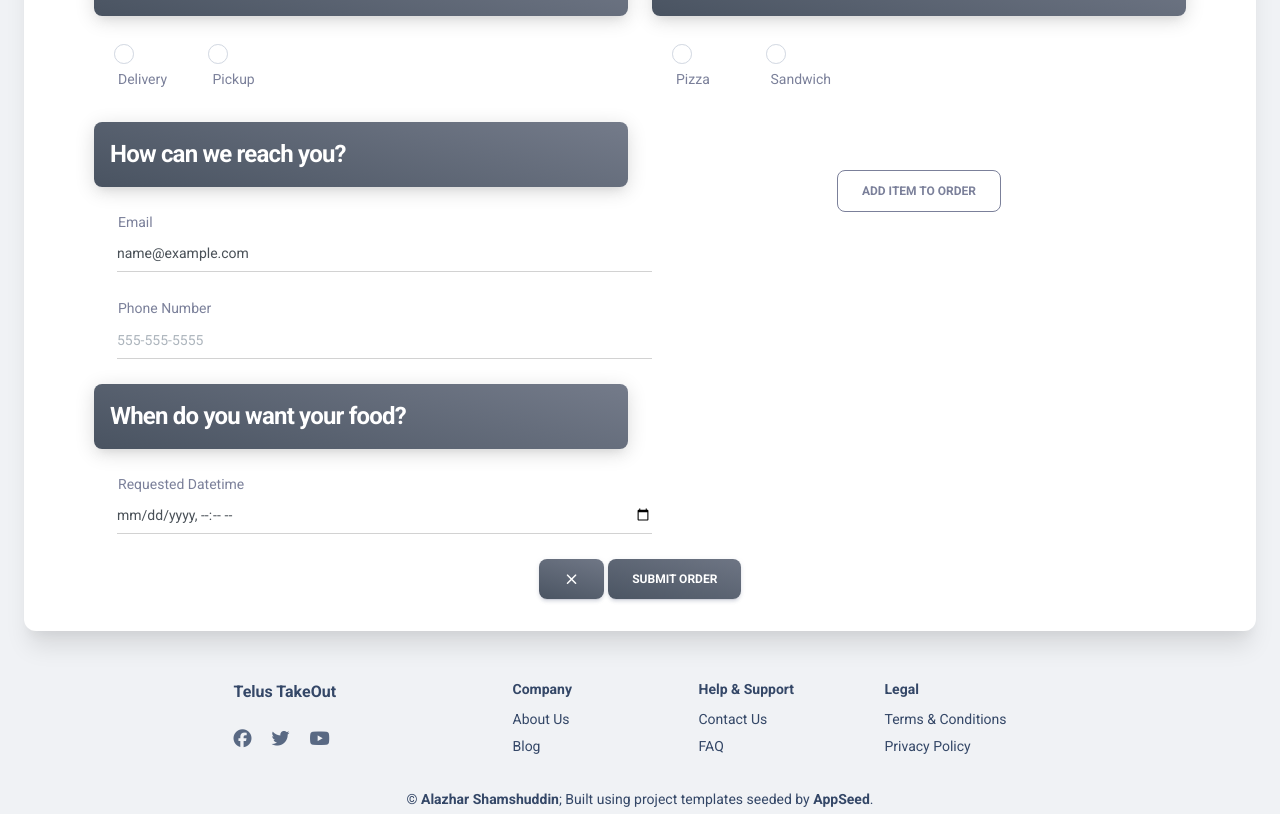
After one commit to alazhar-shamshuddin/telustakeout, a Flask app: page /order in a window 1280 px wide. The commit adds this page. Shown: the part 601-1415 px from the top of the page. Run offline with Flask 2, Linux system fonts and the light colour scheme; the visitor is signed in with stand-in values (Sample User, id 1); data comes from the database, SQL or seed files in the repository; some libraries are stand-ins or nearby versions.

Commit message:
Add user interface for ordering food

```diff
--- a/apps/__init__.py
+++ b/apps/__init__.py
@@ -1,4 +1,3 @@
-# -*- encoding: utf-8 -*-
 """
 Copyright (c) 2019 - present AppSeed.us
 """
--- a/apps/authentication/forms.py
+++ b/apps/authentication/forms.py
@@ -2,9 +2,24 @@
 Copyright (c) 2019 - present AppSeed.us
 """
 
+from urllib import request
+from xmlrpc.client import Boolean
 from flask_wtf import FlaskForm
-from wtforms import StringField, PasswordField
-from wtforms.validators import DataRequired, Email, EqualTo, Length
+from wtforms import (
+    BooleanField,
+    DateTimeField,
+    HiddenField,
+    PasswordField,
+    SelectMultipleField,
+    StringField
+)
+from wtforms.validators import (
+    AnyOf,
+    DataRequired,
+    Email,
+    EqualTo,
+    Length
+)
 
 
 # login and registration
@@ -46,6 +61,24 @@ class UpdateAccountForm(FlaskForm):
 
     phone = StringField('Phone Number',
                         id='phone_update',
-                        validators=[Length(min=10, max=10)])
+                        validators=[Length(min=10, max=12)])
 
     address = StringField('Address', id='address_update')
+
+
+class CreateOrderForm(FlaskForm):
+    username = HiddenField('Username', validators=[DataRequired()])
+
+    email = StringField('Email', validators=[DataRequired(), Email()])
+
+    is_delivery = BooleanField('IsDelivery', validators=[DataRequired()])
+
+    address = StringField('Address')
+
+    phone = StringField('Phone Number', validators=[Length(min=10, max=12)])
+
+    ordered_at = DateTimeField('Ordered At')
+
+    requested_at = DateTimeField('Requested At')
+
+    status = HiddenField('Status', validators=[AnyOf('Ordered')])
--- a/apps/home/routes.py
+++ b/apps/home/routes.py
@@ -1,7 +1,3 @@
-"""
-Copyright (c) 2019 - present AppSeed.us
-"""
-
 from apps.home import blueprint
 from flask import render_template, request
 from flask_login import login_required, current_user
@@ -9,8 +5,8 @@ from jinja2 import TemplateNotFound
 
 from apps import db
 from apps.authentication.util import hash_pass
-from apps.authentication.forms import UpdateAccountForm
-from apps.authentication.models import Users
+from apps.authentication.forms import UpdateAccountForm, CreateOrderForm
+from apps.authentication.models import Users, Orders, OrderDetails
 from pprint import pprint
 
 
@@ -24,8 +20,6 @@ def index():
 @login_required
 def profile():
     update_account_form = UpdateAccountForm(request.form)
-
-    pprint(request.form)
 
     if 'profile' in request.form:
         username = current_user.username
@@ -55,10 +49,42 @@ def profile():
                                 form=update_account_form)
 
     else:
-        print('in else')
         return render_template('home/profile.html',
                                user=current_user,
                                form=update_account_form)
+
+
+@blueprint.route('/order', methods=['GET', 'POST'])
+@login_required
+def order():
+    create_order_form = CreateOrderForm(request.form)
+
+    foods = {
+        'Pizza': {
+            'toppings': ['Black Olives', 'Mushrooms', 'Pepperoni', 'Pineapples'],
+        },
+        'Sandwich': {
+            'toppings': ['Black Olives', 'Lettuce', 'Pineapples', 'Tomatoes'],
+        },
+    }
+
+    if 'order' in request.form:
+        order = Orders(**request.form)
+        db.session.add(order)
+        #db.session.commit()
+
+        return render_template('accounts/order.html',
+                            msg='Order submitted successfully',
+                            success=True,
+                            user=current_user,
+                            foods=foods,
+                            form=create_order_form)
+
+    else:
+        return render_template('home/order.html',
+                                user=current_user,
+                                foods=foods,
+                                form=create_order_form)
 
 
 @blueprint.route('/<template>')
--- a/apps/templates/accounts/signup.html
+++ b/apps/templates/accounts/signup.html
@@ -108,8 +108,8 @@
 
   <script type="text/javascript">
     $(document).ready(function(){
-      $("#flexCheckDefault").click(function(){
-        if ($("#flexCheckDefault").is(':checked')) {
+      $('#flexCheckDefault').click(function(){
+        if ($('#flexCheckDefault').is(':checked')) {
           $('#signup-button').prop('disabled', false);
         }
         else {
--- a/apps/templates/home/index.html
+++ b/apps/templates/home/index.html
@@ -75,7 +75,7 @@
                 <h4 class="text-white mb-1">Pizzas</h4>
                 <img src=".\static\assets\img\pizza-01.jpg" alt="pizza" class="img-fluid shadow border-radius-lg">
                 <p class="text-white opacity-8">Amazing pizza's curated by your favorite telecom experts.</p>
-                <a href="#" class="btn btn-white btn-sm" role="button" aria-pressed="true">Order Now</a>
+                <a href="/order?pizza" class="btn btn-white btn-sm" role="button" aria-pressed="true">Order Now</a>
               </div>
               <span class="mask bg-gradient-primary border-radius-xl z-index-2 opacity-7"></span>
             </div>
@@ -87,7 +87,7 @@
                 <h4 class="text-white mb-1">Sandwiches</h4>
                 <img src=".\static\assets\img\sandwich-01.jpg" alt="sandwich" class="img-fluid shadow border-radius-lg">
                 <p class="text-white opacity-8">Amazing pizza's curated by your favorite telecom experts.</p>
-                <a href="/order?pizza" class="btn btn-white btn-sm" role="button" aria-pressed="true">Order Now</a>
+                <a href="/order?sandwich" class="btn btn-white btn-sm" role="button" aria-pressed="true">Order Now</a>
               </div>
               <span class="mask bg-gradient-primary border-radius-xl z-index-2 opacity-7"></span>
             </div>
--- /dev/null
+++ b/apps/templates/home/order.html
@@ -0,0 +1,236 @@
+{% extends "layouts/base.html" %}
+
+{% block title %} Order Food! {% endblock %}
+
+{% block body_class %} index-page {% endblock %}
+
+<!-- Specific Page CSS goes HERE  -->
+{% block stylesheets %}{% endblock stylesheets %}
+
+{% block content %}
+
+  {% include 'includes/navigation.html' %}
+
+  <div class="page-header min-vh-75" style="background-image: url('https://images.unsplash.com/photo-1630752708689-02c8636b9141?ixlib=rb-1.2.1&ixid=MnwxMjA3fDB8MHxwaG90by1wYWdlfHx8fGVufDB8fHx8&auto=format&fit=crop&w=2490&q=80')">
+    <span class="mask bg-gradient-dark opacity-6"></span>
+    <div class="container">
+      <div class="row">
+        <div class="col-md-8 mx-auto">
+          <div class="text-center">
+            <h1 class="text-white">Let's get you fed!</h1>
+            <h3 class="text-white"><em>Telus</em> what you want... </h3>
+          </div>
+        </div>
+      </div>
+    </div>
+  </div>
+  <div class="card card-body shadow-xl mx-3 mx-md-4 mt-n6">
+    <div class="container">
+      <form>
+        <div class="row">
+          <div class="col">
+            {{ form.username(class="form-control", type="hidden", value=user.username) }}
+            {{ form.status(class="form-control", type="hidden", value="Ordered") }}
+
+            <div id="step01">
+              <div class="bg-gradient-secondary shadow-secondary border-radius-lg p-3">
+                <h4 class="text-white text-primary mb-0">
+                  Delivery or Pickup?
+                </h4>
+              </div>
+              <div class="row">
+                <div class="form-check col-md-1 ps-md-2 my-4 mx-4">
+                  <input class="form-check-input" type="radio" name="deliveryOptionsRadio" id="deliveryRadio">
+                  <label class="custom-control-label" for="deliveryRadio">Delivery</label>
+                </div>
+                <div class="form-check col-md-1 ps-md-2 my-4 mx-4">
+                  <input class="form-check-input" type="radio" name="deliveryOptionsRadio" id="pickupRadio">
+                  <label class="custom-control-label" for="pickupRadio">Pickup</label>
+                </div>
+              </div>
+            </div>
+
+            <div id="step02">
+              <div class="bg-gradient-secondary shadow-secondary border-radius-lg p-3">
+                <h4 class="text-white text-primary mb-0">
+                  How can we reach you?
+                </h4>
+              </div>
+              <div class="row">
+                <div class="input-group input-group-static my-4 mx-4">
+                  <label>Email</label>
+                  {{ form.email(class="form-control", type="email", placeholder="Email", value=user.email, required="true") }}
+                </div>
+                <div class="input-group input-group-static mb-4 mx-4">
+                  <label>Phone Number</label>
+                  {% if user.phone %}
+                    {{ form.phone(class="form-control", type="tel", placeholder="555-555-5555", pattern="[0-9]{3}-[0-9]{3}-[0-9]{4}", value=user.phone) }}
+                  {% else %}
+                    {{ form.phone(class="form-control", type="tel", placeholder="555-555-5555", pattern="[0-9]{3}-[0-9]{3}-[0-9]{4}") }}
+                  {% endif %}
+                </div>
+                <div class="input-group input-group-static mb-4 mx-4" id="address">
+                  <label>Address</label>
+                  {% if user.address %}
+                    {{ form.address(class="form-control", type="text", placeholder="123 Main Street, Vancouver, BC V1V 1V1", value=user.address, id="addressInput") }}
+                  {% else %}
+                    {{ form.address(class="form-control", type="text", placeholder="123 Main Street, Vancouver, BC V1V 1V1", id="addressInput") }}
+                  {% endif %}
+                </div>
+              </div>
+            </div>
+
+            <div id="step03">
+              <div class="bg-gradient-secondary shadow-secondary border-radius-lg p-3">
+                <h4 class="text-white text-primary mb-0">
+                  When do you want your food?
+                </h4>
+              </div>
+              <div class="row">
+                <div class="input-group input-group-static my-4 mx-4">
+                  <label>Requested Datetime</label>
+                  <input type="datetime-local" class="form-control">
+                </div>
+              </div>
+            </div>
+          </div>
+          <div class="col">
+            <div id="step04">
+              <div class="bg-gradient-secondary shadow-secondary border-radius-lg p-3">
+                <h4 class="text-white text-primary mb-0">
+                  What do you want to eat?
+                </h4>
+              </div>
+              <div class="row">
+                {% for food in foods %}
+                  {% set id = (food.lower() + 'Radio').replace(' ', '') %}
+
+                  <div class="form-check col-md-1 ps-md-2 my-4 mx-4">
+                    <input class="form-check-input" type="radio" name="foodOptionsRadio" id="{{ id }}">
+                    <label class="custom-control-label" for="{{ id }}">{{ food }}</label>
+                  </div>
+                {% endfor %}
+              </div>
+            </div>
+
+            <div id="step05">
+              <div class="bg-gradient-secondary shadow-secondary border-radius-lg p-3">
+                <h4 class="text-white text-primary mb-0">
+                  What toppings do you want?
+                </h4>
+              </div>
+              <div class="row" id="pizzaToppings">
+                {% for topping in foods['Pizza']['toppings'] %}
+                  {% set id = ('pizza' + topping + 'Checkbox').replace(' ', '') %}
+                  <div class="form-check col-md-1 ps-md-2 my-4 mx-4">
+                    <input class="form-check-input" type="checkbox" value="" id="{{ id }}">
+                    <label class="form-check-label" for="{{ id }}">
+                      {{ topping }}
+                    </label>
+                  </div>
+                {% endfor %}
+              </div>
+
+              <div class="row" id="sandwichToppings">
+                {% for topping in foods['Sandwich']['toppings'] %}
+                  {% set id = ('sandwich' + topping + 'Checkbox').replace(' ', '') %}
+                  <div class="form-check col-md-1 ps-md-2 my-4 mx-4">
+                    <input class="form-check-input" type="checkbox" value="" id="{{ id }}">
+                    <label class="form-check-label" for="{{ id }}">
+                      {{ topping }}
+                    </label>
+                  </div>
+                {% endfor %}
+              </div>
+            </div>
+
+            <div id="step06">
+              <div class="col-xs-12 text-center my-5">
+                <button class="btn btn-icon btn-2 btn-outline-secondary" type="button" id="addItemToOrderButton">
+                    Add Item to Order
+                </button>
+              </div>
+            </div>
+          </div>
+        </div>
+        <div class="row">
+          <div class="col-xs-12 text-center">
+            <a class="btn btn-icon btn-3 bg-gradient-secondary" href="/" role="button"><i class="material-icons">close</i></a>
+            <button class="btn btn-icon bg-gradient-secondary" type="button">
+              <span class="btn-inner--text">Submit Order</span>
+            </button>
+          </div>
+        </div>
+      </form>
+    </div>
+  </div>
+
+{% endblock content %}
+
+<!-- Specific Page JS goes HERE  -->
+{% block javascripts %}
+<script src="https://ajax.googleapis.com/ajax/libs/jquery/3.5.1/jquery.min.js"></script>
+
+<script type="text/javascript">
+  $(document).ready(function() {
+    // Hide the address field on load by default.  We will subsequently
+    // show it if the delivery option is selected.
+    $('#addressInput').prop('required', false)
+    $('#address').hide();
+
+    // Trigger a change when when the radio buttons for delivery/pickup are
+    // clicked.
+    $('#step01').on('click',function() {
+      $('input[type=radio]', this).trigger('change');
+    });
+
+    // Hide Step 05 (the selection of toppings) until the food product
+    // is selected.
+    $('#step05').hide();
+    $('#pizzaToppings').hide();
+    $('#sandwichToppings').hide();
+
+    // Process changes to the two sets of radio buttons:
+    //   1. Ask for the delivery address if delivery is selected.
+    //   2. Show toppings for the selected food product.
+    $('input[type=radio]').on('change', function() {
+      if ($('#deliveryRadio').is(':checked')) {
+        $('#addressInput').prop('required', true)
+        $('#address').show();
+      }
+      else if ($('#pickupRadio').is(':checked')) {
+        $('#addressInput').prop('required', false)
+        $('#address').hide();
+      }
+
+      if ($('#pizzaRadio').is(':checked')) {
+        $('#pizzaToppings').show();
+        $('#sandwichToppings').hide();
+        $('#step05 h4').html('What toppings do you want on your pizza?');
+        $('#step05').show();
+      }
+      else if ($('#sandwichRadio').is(':checked')) {
+        $('#pizzaToppings').hide();
+        $('#sandwichToppings').show();
+        $('#step05 h4').html('What toppings do you want on your sandwich?');
+        $('#step05').show();
+      }
+    });
+
+    // Allow only 3 toppings to be selected for each food product.
+    let maxToppings = 3;
+
+    $('input[type=checkbox]').on('change', function () {
+      if ($('#pizzaToppings input[type=checkbox]:checked').length > maxToppings ||
+          $('#sandwichToppings input[type=checkbox]:checked').length > maxToppings) {
+          $(this).prop('checked', false);
+          alert('Please choose a maximum of ' + maxToppings + ' toppings.');
+      }
+    });
+
+    $('#addItemToOrderButton').on('click', function() {
+      alert('Sorry, this features has yet to be implemented.');
+    });
+  });
+</script>
+{% endblock javascripts %}
--- a/apps/templates/home/profile.html
+++ b/apps/templates/home/profile.html
@@ -2,7 +2,7 @@
 
 {% block title %} Profile {% endblock %}
 
-{% block body_class %} contact-us {% endblock %}
+{% block body_class %} profile {% endblock %}
 
 <!-- Specific Page CSS goes HERE  -->
 {% block stylesheets %}{% endblock stylesheets %}
--- a/apps/templates/includes/navigation.html
+++ b/apps/templates/includes/navigation.html
@@ -24,18 +24,18 @@
                   </a>
                   <div class="dropdown-menu dropdown-menu-animation ms-n3 dropdown-md p-3 border-radius-xl mt-0 mt-lg-3" aria-labelledby="dropdownMenuPages">
                     <div class="d-none d-lg-block">
-                      <a href="/about-us.html" class="dropdown-item border-radius-md">
+                      <a href="/order?pizza" class="dropdown-item border-radius-md">
                         <span>Pizzas</span>
                       </a>
-                      <a href="/contact-us.html" class="dropdown-item border-radius-md">
+                      <a href="/order?sandwich" class="dropdown-item border-radius-md">
                         <span>Sandwiches</span>
                       </a>
                     </div>
                     <div class="d-lg-none">
-                      <a href="/about-us.html" class="dropdown-item border-radius-md">
+                      <a href="/order?pizza" class="dropdown-item border-radius-md">
                         <span>Pizzas</span>
                       </a>
-                      <a href="/contact-us.html" class="dropdown-item border-radius-md">
+                      <a href="/order?sandwich" class="dropdown-item border-radius-md">
                         <span>Sandwiches</span>
                       </a>
                     </div>
```
Also changed, not shown: apps/authentication/models.py (+49 -1 lines), apps/authentication/routes.py (+8 -11 lines), README.md.
